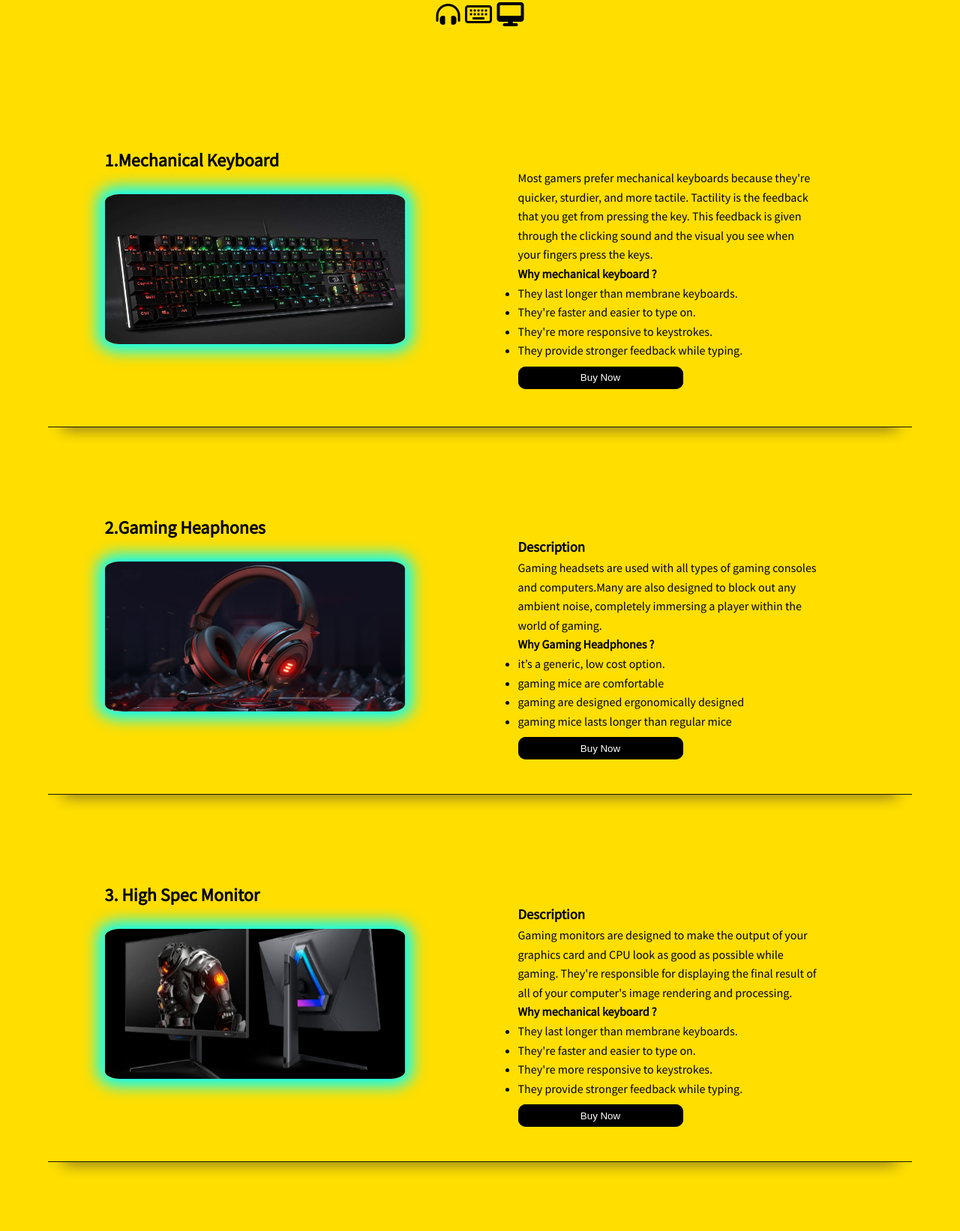
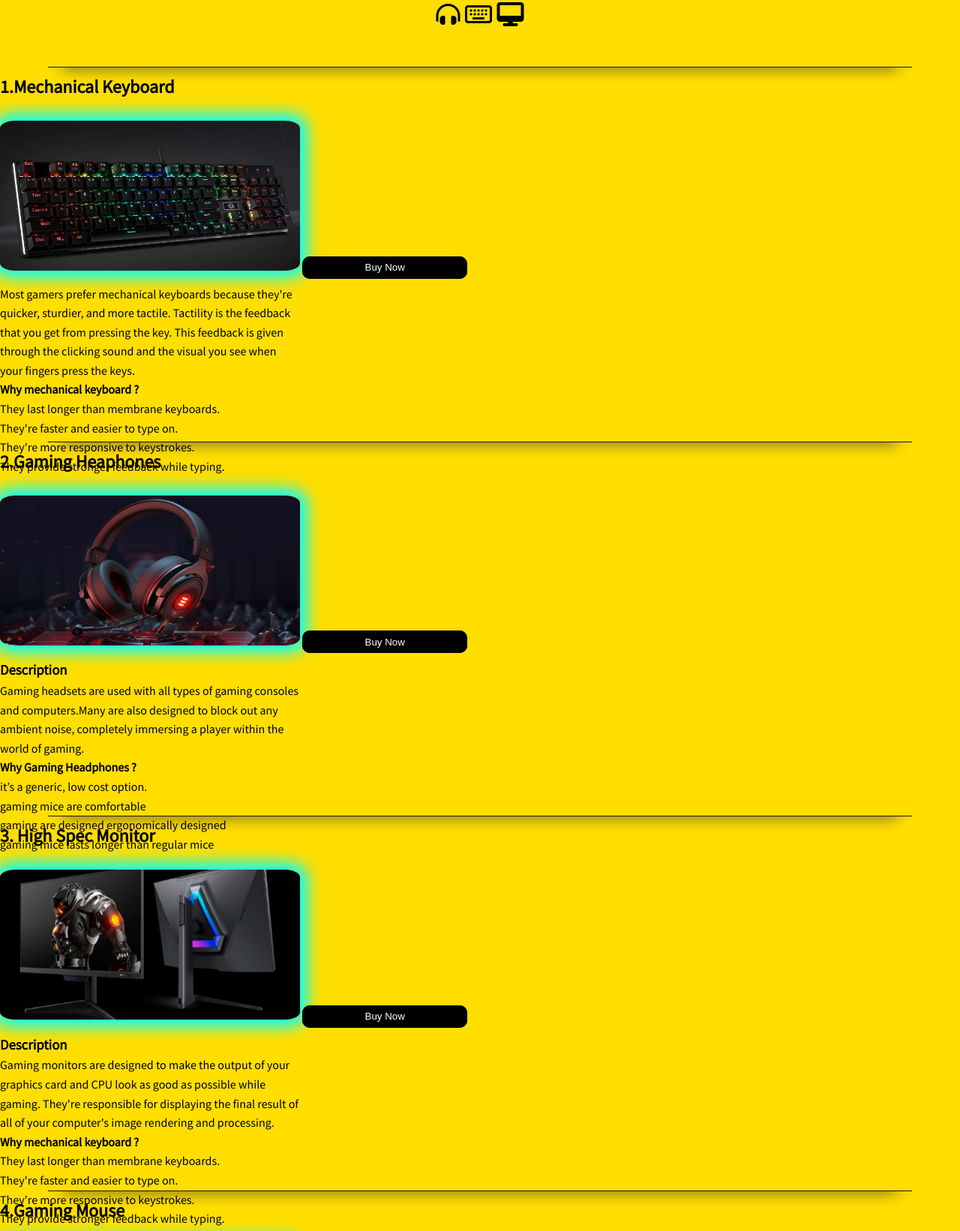
Before and after one commit to om-1021/Tech-Savvy, a plain HTML site: page index.html in a window 1280 px wide. Shown: the part 180-1822 px from the top of the page at 75% size. Drawn offline with Linux system fonts and the light colour scheme.

Commit message:
Update index.html

```diff
--- a/index.html
+++ b/index.html
@@ -1,25 +1,21 @@
 <!DOCTYPE html>
 <html lang="en" dir="ltr">
+
 <head>
     <meta charset="utf-8" />
     <title>Tech Savvy</title>
 
     <!-- fontawesome icons -->
-    <script
-      src="https://kit.fontawesome.com/e4aba90fee.js"
-      crossorigin="anonymous"
-    ></script>
+    <script src="https://kit.fontawesome.com/e4aba90fee.js" crossorigin="anonymous"></script>
     <!-- external css file -->
     <link rel="stylesheet" href="styles.css" />
 
     <!-- google font -->
     <link rel="preconnect" href="https://fonts.googleapis.com" />
     <link rel="preconnect" href="https://fonts.gstatic.com" crossorigin />
-    <link
-      href="https://fonts.googleapis.com/css2?family=Source+Sans+Pro&display=swap"
-      rel="stylesheet"
-    />
+    <link href="https://fonts.googleapis.com/css2?family=Source+Sans+Pro&display=swap" rel="stylesheet" />
 </head>
+
 <body>
     <nav>
         <span class="nav-brand">Tech <span class="brand-name">S</span>avvy</span>
@@ -32,15 +28,19 @@
             <i class="fa-solid fa-desktop"></i>
         </h1>
     </div>
-
-    <div class="conatiner">
-      <div>
+    <hr>
+    <div class="container">
+        <div class="image-btn-container">
             <h2>1.Mechanical Keyboard </h2>
             <img
           src="images/keyboard.jpg"
           class="image"
           alt="keyboard product image"
         />
+            <a
+                href="https://www.amazon.in/s?k=mechanical+keyboards&sprefix=mechan%2Caps%2C246&ref=nb_sb_ss_a2i-speed-store-xcat_1_6">
+                <button  type="button" class="small-btn glow-on-hover" name="button">Buy Now</button></a>
+
         </div>
         <div class="para">
 
@@ -57,20 +57,20 @@
                 <li>They provide stronger feedback while typing.</li>
             </ul>
             </p>
-        <a href="https://www.amazon.in/s?k=mechanical+keyboards&sprefix=mechan%2Caps%2C246&ref=nb_sb_ss_a2i-speed-store-xcat_1_6">  <button  type="button" class="small-btn glow-on-hover" name="button">Buy Now</button></a>
         </div>
     </div>
 
     <hr>
 
-    <div class="conatiner">
-      <div>
+    <div class="container">
+        <div class="image-btn-container">
             <h2>2.Gaming Heaphones</h2>
             <img
           src="images/headphones.jpg"
           class="image"
           alt="headphone product image"
-        />
+        /> <a href="https://www.amazon.in/s?k=gaming+headphone&sprefix=gmaing+hea%2Caps%2C331&ref=nb_sb_ss_a2i-speed-store-xcat_1_10">
+                <button  type="button" class="small-btn glow-on-hover" name="button">Buy Now</button></a>
         </div>
         <div class="para">
             <h3>Description</h3>
@@ -86,20 +86,23 @@
                 <li>gaming mice lasts longer than regular mice</li>
             </ul>
             </p>
-        <a href="https://www.amazon.in/s?k=gaming+headphone&sprefix=gmaing+hea%2Caps%2C331&ref=nb_sb_ss_a2i-speed-store-xcat_1_10">  <button  type="button" class="small-btn glow-on-hover" name="button">Buy Now</button></a>
         </div>
     </div>
 
     <hr>
 
-    <div class="conatiner">
-      <div>
+    <div class="container">
+        <div class="image-btn-container">
             <h2>3. High Spec Monitor</h2>
             <img
           src="images/monitor.jpg"
           class="image"
           alt="monitor product image"
         />
+            <a
+                href="https://www.amazon.in/s?k=gaminng+monitors&crid=38XR8LFO4FOVB&sprefix=gaming+monitor%2Caps%2C280&ref=nb_sb_noss_1">
+                <button  type="button" class="small-btn glow-on-hover" name="button">Buy Now</button></a>
+
         </div>
         <div class="para">
             <h3>Description</h3>
@@ -116,20 +119,22 @@
                 <li>They provide stronger feedback while typing.</li>
             </ul>
             </p>
-        <a href="https://www.amazon.in/s?k=gaminng+monitors&crid=38XR8LFO4FOVB&sprefix=gaming+monitor%2Caps%2C280&ref=nb_sb_noss_1">  <button  type="button" class="small-btn glow-on-hover" name="button">Buy Now</button></a>
         </div>
     </div>
 
     <hr>
 
-    <div class="conatiner">
-      <div>
+    <div class="container">
+        <div class="image-btn-container">
             <h2>4.Gaming Mouse</h2>
             <img
           src="images/mouse.jpg"
           class="image"
           alt="Mouse product image"
         />
+            <a
+                href="https://www.amazon.in/s?k=gaming+mouse&crid=14EXIJR49E5Q&sprefix=gaming+mous%2Caps%2C277&ref=nb_sb_noss_2"><button action="" type="button" class="small-btn glow-on-hover" name="button">Buy Now</button></a>
+
         </div>
         <div class="para">
             <h3>Description</h3>
@@ -146,7 +151,6 @@
                 <li>They provide stronger feedback while typing.</li>
             </ul>
             </p>
-        <a href="https://www.amazon.in/s?k=gaming+mouse&crid=14EXIJR49E5Q&sprefix=gaming+mous%2Caps%2C277&ref=nb_sb_noss_2"><button action="" type="button" class="small-btn glow-on-hover" name="button">Buy Now</button></a>
 
         </div>
     </div>
@@ -172,13 +176,17 @@
 
             <label> First Name  <br> <input class=" large-field  input-fields glowing-border" type="text" name="fname" value="" placeholder="eg. John"></label><br>
 
-      <label> Last Name  <br> <input class="large-field  input-fields glowing-border" type="text" name="lname" value="" placeholder="eg. Doe"></label> <br>
+            <label> Last Name  <br> <input class="large-field  input-fields glowing-border" type="text" name="lname" value="" placeholder="eg. Doe"></label>
+            <br>
 
-      <label> Email <br> <input class=" large-field  input-fields glowing-border" type="email" name="mail_id"  placeholder="eg. abc@gmail.com"></label> <br>
+            <label> Email <br> <input class=" large-field  input-fields glowing-border" type="email" name="mail_id"  placeholder="eg. abc@gmail.com"></label>
+            <br>
 
-      <label> Phone Number <br> <input class="input-fields glowing-border" type="tel " name="Pnumber" value="" placeholder="eg. +918473978031"></label> <br>
+            <label> Phone Number <br> <input class="input-fields glowing-border" type="tel " name="Pnumber" value="" placeholder="eg. +918473978031"></label>
+            <br>
 
-      <label> Password <br> <input class=" large-field input-fields glowing-border" type="password" name="passwordr" value=""  placeholder="password" ></label> <br>
+            <label> Password <br> <input class=" large-field input-fields glowing-border" type="password" name="passwordr" value=""  placeholder="password" ></label>
+            <br>
 
             <label> Country <br> <select  name="country" class="input-fields glowing-border" id="country">
 
@@ -192,7 +200,8 @@
 
   </select></label> <br>
 
-      <label> <br>  <input type="checkbox" name="TandC" class=" tittle-input glowing-border" value=""  > I agree to the <a href="#">terms and conditions </a></label> <br>
+            <label> <br>  <input type="checkbox" name="TandC" class=" tittle-input glowing-border" value=""  > I agree to the <a href="#">terms and conditions </a></label>
+            <br>
             <button class="glow-on-hover" type="submit">submit</button>
             <p><label for="Suggestion">Any Suggestions: </label></p>
             <textarea class=" large-field input-fields glowing-border" name="suggestion" rows="5" cols="50" placeholder="Tell us how you feel about us."></textarea>
@@ -203,7 +212,8 @@
     <div class=footer>
         <div class="glow-on-hover about">
             <h2>About</h2>
-    <p>We are tech enthusiasts and love to read and discuss about new technologies and gadgets all around the globe.
+            <p>We are tech enthusiasts and love to read and discuss about new technologies and gadgets all around the
+                globe.
                 Join our community to if you are a tech savvy like us.
             </p>
 
@@ -221,7 +231,8 @@
                 <h2>Follow Us</h2>
             </div>
             <div class="icons">
-      <a href="https://www.instagram.com/cpp.js?utm_source=qr"><i class="fa-brands fa-instagram fa-2xl"></i></a>
+                <a
+                    href="https://www.instagram.com/cpp.js?utm_source=qr"><i class="fa-brands fa-instagram fa-2xl"></i></a>
                 <a href="https://www.linkedin.com/in/om1021/"><i class="fa-brands fa-linkedin fa-2xl"></i></a>
                 <a href="https://github.com/om-1021"><i class="fa-brands fa-github fa-2xl"></i></a>
                 <a href="https://www.facebook.com/MettlusCimber/"><i class="fa-brands fa-facebook fa-2xl"></i></a>
@@ -233,4 +244,5 @@
 
     </div>
 </body>
+
 </html>
```
Lines whose indentation alone changed are shown as unchanged.
